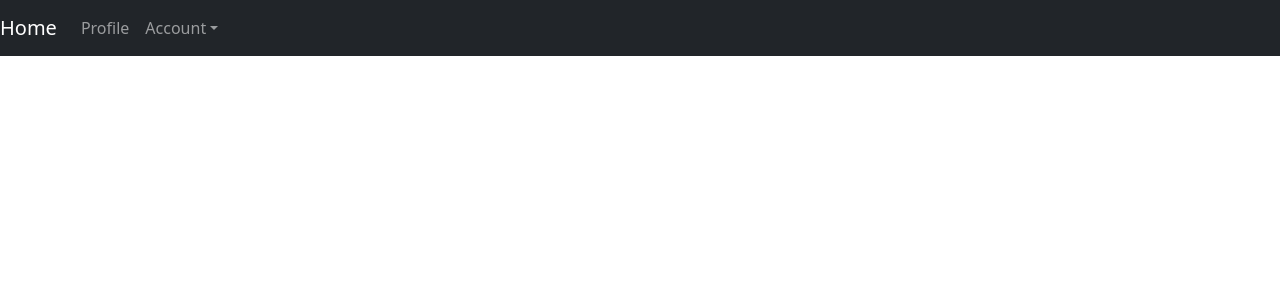
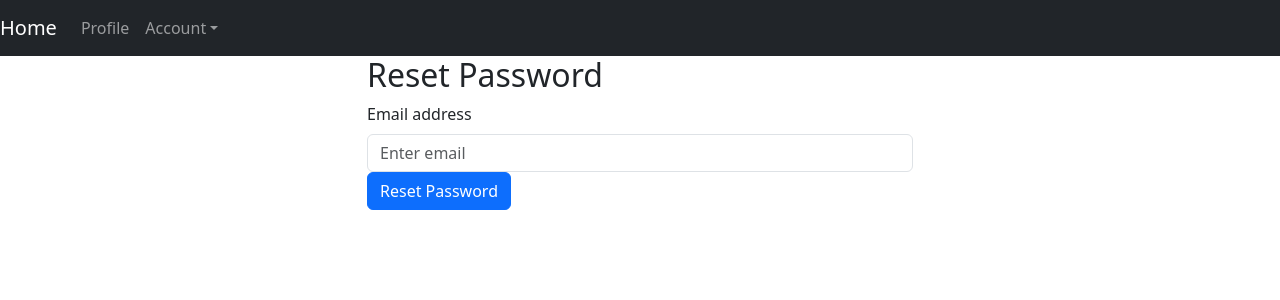
Before and after one commit to hsnadeeb/expense-tracker, a React (Create React App) app: page /passwordreset in a window 1280 px wide. Shown: the top 300 px of the page. Built offline with nearby package versions, Linux system fonts and the light colour scheme.

Commit message:
made the forgot password feature

```diff
--- a/src/App.js
+++ b/src/App.js
@@ -8,6 +8,7 @@ import Profile from './components/pages/Profile';
 import NavbarC from './components/Navbar';
 import Welcome from './components/pages/Welcome';
 import LoginVerification from './components/pages/LoginVerification';
+import PasswordReset from './components/pages/PasswordReset';
 
 function App() {
   const [isSignedUp, setIsSignedUp] = useState(false);
@@ -29,6 +30,7 @@ function App() {
           <Route path="/signup" element={<Signup setIsSignedUp={setIsSignedUp} />} />
           <Route path="/login" element={<Login setIsSignedUp={setIsSignedUp} />} />
           <Route path="/loginverification" element={<LoginVerification setIsVerified={setIsVerified} />} />
+          <Route path="/passwordreset" element={<PasswordReset />} />
           {isSignedUp && (
             <Route
               path="/home"
--- a/src/components/pages/Login.js
+++ b/src/components/pages/Login.js
@@ -1,6 +1,7 @@
 import React, { useState } from 'react';
 import { Form, Button, Container, Row, Col } from 'react-bootstrap';
 import { useNavigate } from 'react-router-dom';
+import { Link } from 'react-router-dom';
 
 const Login = ({setIsSignedUp}) => {
   const [email, setEmail] = useState('');
@@ -35,7 +36,7 @@ const Login = ({setIsSignedUp}) => {
         const token = data.idToken;
         localStorage.setItem('token', token);
         setIsSignedUp(true);
-        navigate('/loginverification');
+        navigate('/home');
       } else {
         const errorData = await response.json();
         console.error('Login error:', errorData.error.message);
@@ -48,6 +49,8 @@ const Login = ({setIsSignedUp}) => {
       alert('Login failed. Please try again later.');
     }
   };
+
+
 
   return (
     <Container>
@@ -75,10 +78,12 @@ const Login = ({setIsSignedUp}) => {
                   onChange={(e) => setPassword(e.target.value)}
                 />
               </Form.Group>
-
+              <br/>
               <Button variant="primary" onClick={handleLogin}>
                 Login
               </Button>
+              <br/>
+              <Link to="/passwordreset">Forgot Password?</Link>
             </Form>
           </div>
         </Col>
--- /dev/null
+++ b/src/components/pages/PasswordReset.js
@@ -0,0 +1,71 @@
+import React, { useState } from 'react';
+import { Form, Button, Container, Row, Col } from 'react-bootstrap';
+import { useNavigate } from 'react-router-dom';
+
+const PasswordReset = () => {
+  const [email, setEmail] = useState('');
+  const navigate = useNavigate();
+
+  const handlePasswordReset = async () => {
+    if (!email) {
+      alert('Please enter your email address.');
+      return;
+    }
+
+    try {
+      const response = await fetch(
+        `https://identitytoolkit.googleapis.com/v1/accounts:sendOobCode?key=AIzaSyByjuoXwSWwV6I1mzgOxz2oisGVGT7Bn5U`,
+        {
+          method: 'POST',
+          headers: {
+            'Content-Type': 'application/json',
+          },
+          body: JSON.stringify({
+            requestType: 'PASSWORD_RESET',
+            email: email,
+          }),
+        }
+      );
+
+      if (response.ok) {
+        alert('Password reset email sent. Check your inbox.');
+        navigate('/login'); // Redirect to the login page or any other appropriate page
+      } else {
+        const errorData = await response.json();
+        console.error('Password reset email error:', errorData.error.message);
+        alert('Password reset email failed. Please try again.');
+      }
+    } catch (error) {
+      console.error('Password reset email error:', error);
+      alert('Password reset email failed. Please try again later.');
+    }
+  };
+
+  return (
+    <Container>
+      <Row className="justify-content-center">
+        <Col md="6">
+          <div>
+            <h2>Reset Password</h2>
+            <Form>
+              <Form.Group controlId="formBasicEmail">
+                <Form.Label>Email address</Form.Label>
+                <Form.Control
+                  type="email"
+                  placeholder="Enter email"
+                  value={email}
+                  onChange={(e) => setEmail(e.target.value)}
+                />
+              </Form.Group>
+              <Button variant="primary" onClick={handlePasswordReset}>
+                Reset Password
+              </Button>
+            </Form>
+          </div>
+        </Col>
+      </Row>
+    </Container>
+  );
+};
+
+export default PasswordReset;
```
